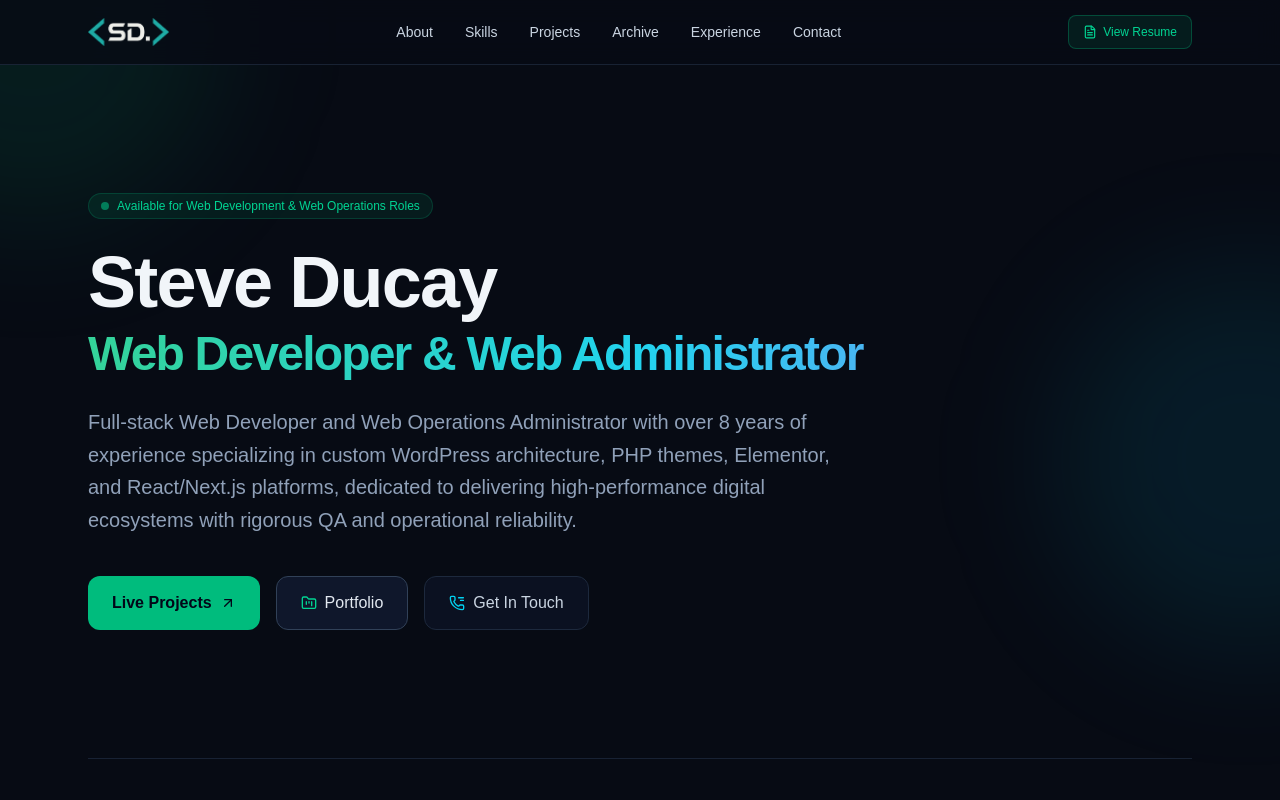
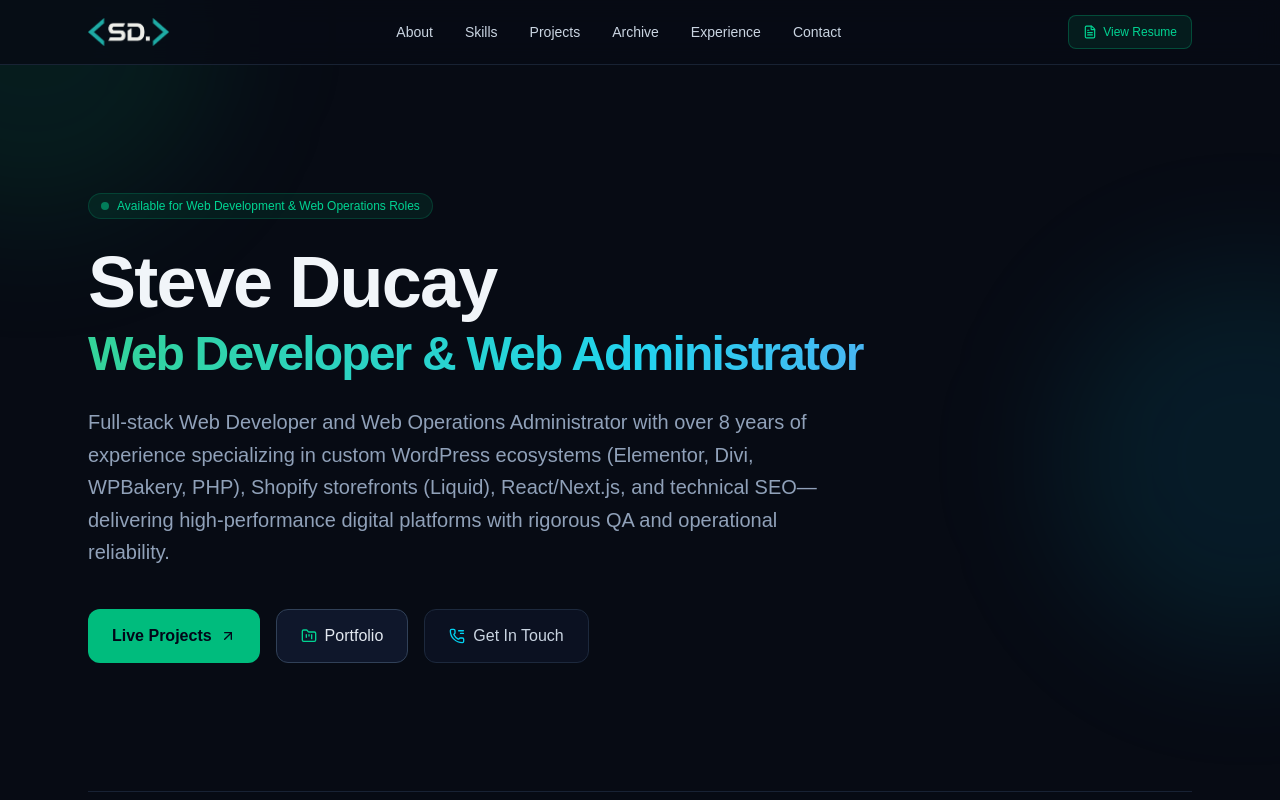
Before and after one commit to 2steve8/wsd-portfolio, a Next.js app: page / in a window 1280 px wide. Shown: the top 800 px of the page. Built offline with nearby package versions, Linux system fonts and the light colour scheme.

Commit message:
updated hero section

```diff
--- a/src/data/portfolioData.ts
+++ b/src/data/portfolioData.ts
@@ -5,7 +5,7 @@ export const PERSONAL_INFO = {
   phone: "+63 955 340 4738",
   emailPrimary: "williamsteveducay@live.com",
   emailSecondary: "mastahkillah21@gmail.com",
-  bio: "Full-stack Web Developer and Web Operations Administrator with over 8 years of experience specializing in custom WordPress architecture, PHP themes, Elementor, and React/Next.js platforms, dedicated to delivering high-performance digital ecosystems with rigorous QA and operational reliability.",
+  bio: "Full-stack Web Developer and Web Operations Administrator with over 8 years of experience specializing in custom WordPress ecosystems (Elementor, Divi, WPBakery, PHP), Shopify storefronts (Liquid), React/Next.js, and technical SEO—delivering high-performance digital platforms with rigorous QA and operational reliability.",
   drivePortfolioUrl:
     "https://drive.google.com/drive/u/0/folders/0B_W6wEPPCj6XLWRfTHA0OXVQSFk?resourcekey=0-16GD75SggfU_s-rLt9XBuQ",
   resumePdfUrl:
```
